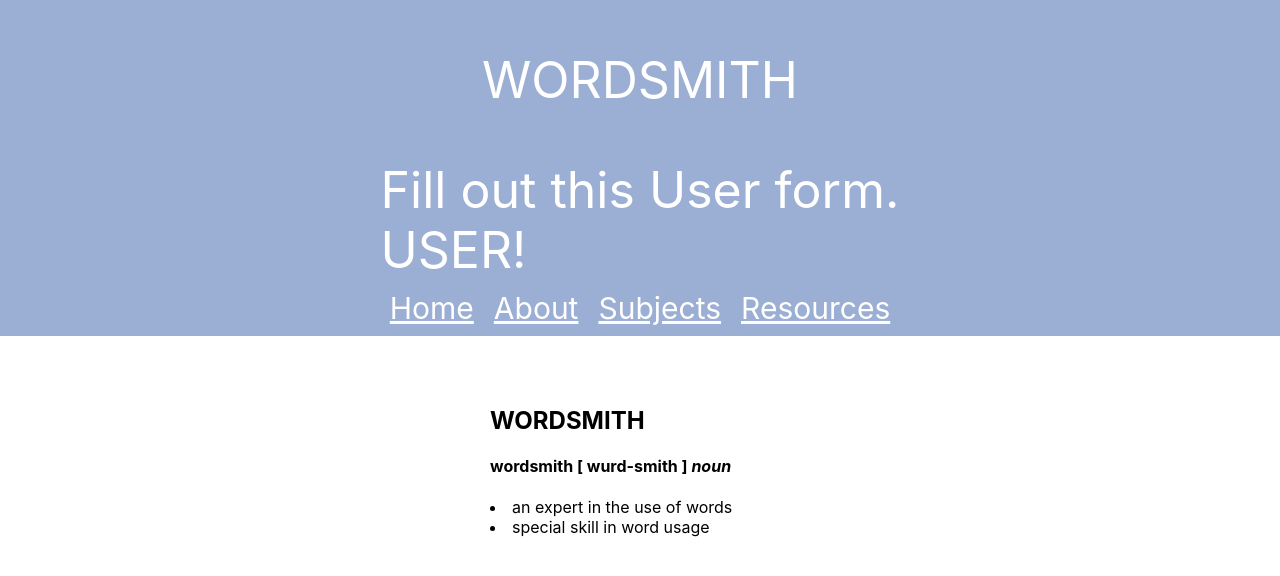
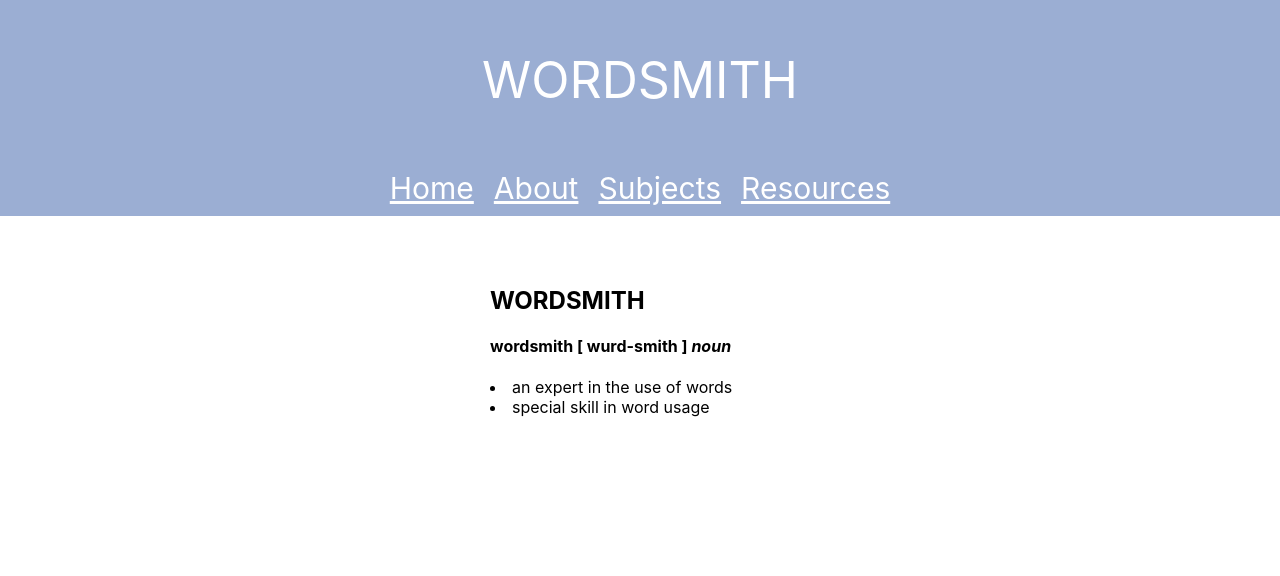
Before and after one commit to devWRM/frontend-wordsmith, a React (Create React App) app: page / in a window 1280 px wide. Shown: the top 576 px of the page. Built offline with nearby package versions, Linux system fonts and the light colour scheme; no server answers.

Commit message:
commented out User code to demo for my tech job

```diff
--- a/src/components/App.js
+++ b/src/components/App.js
@@ -16,7 +16,7 @@ class App extends React.Component {
             WORDSMITH
           </p>
 
-            <User />
+            {/* <User /> */}
             <NavBar />
 
 
```
